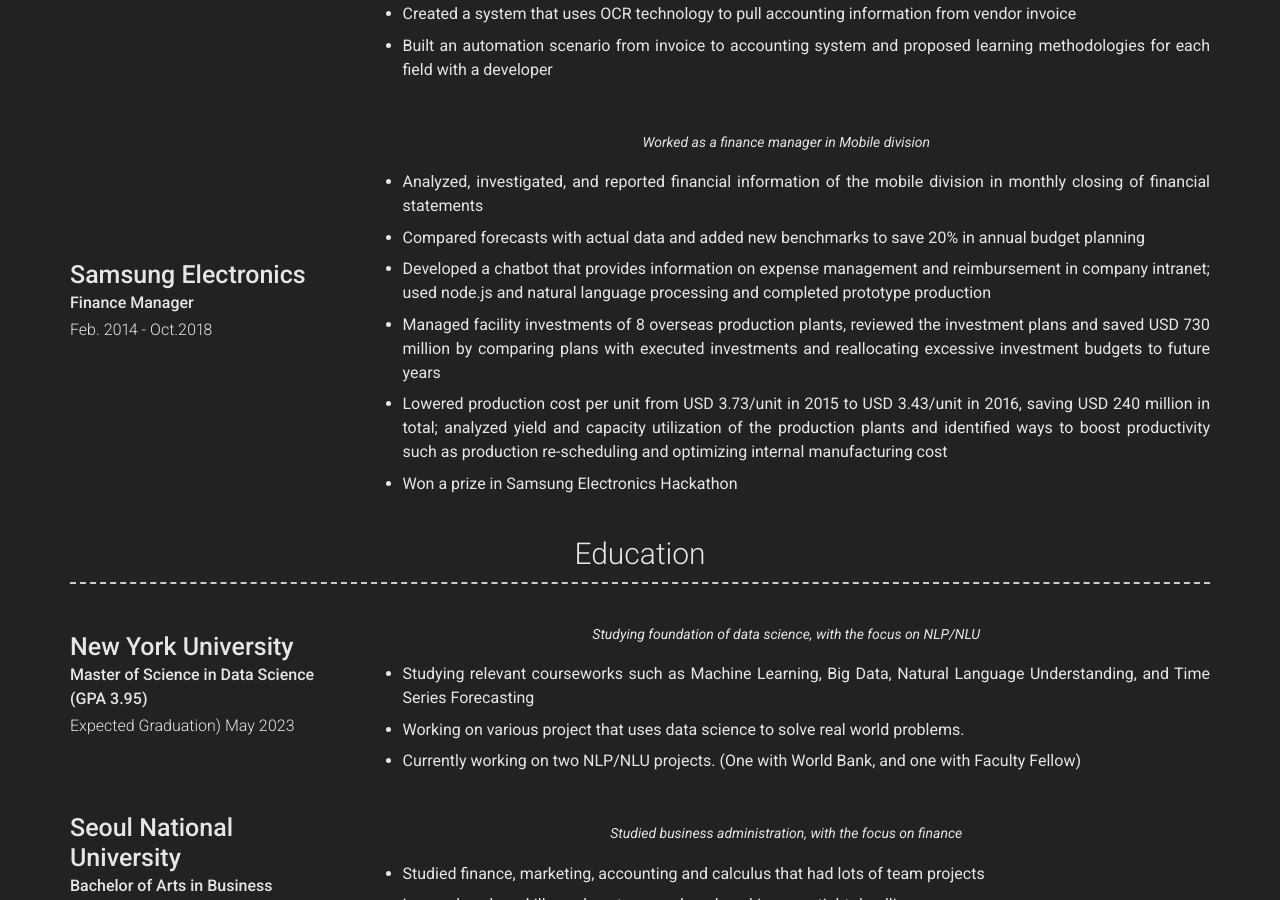
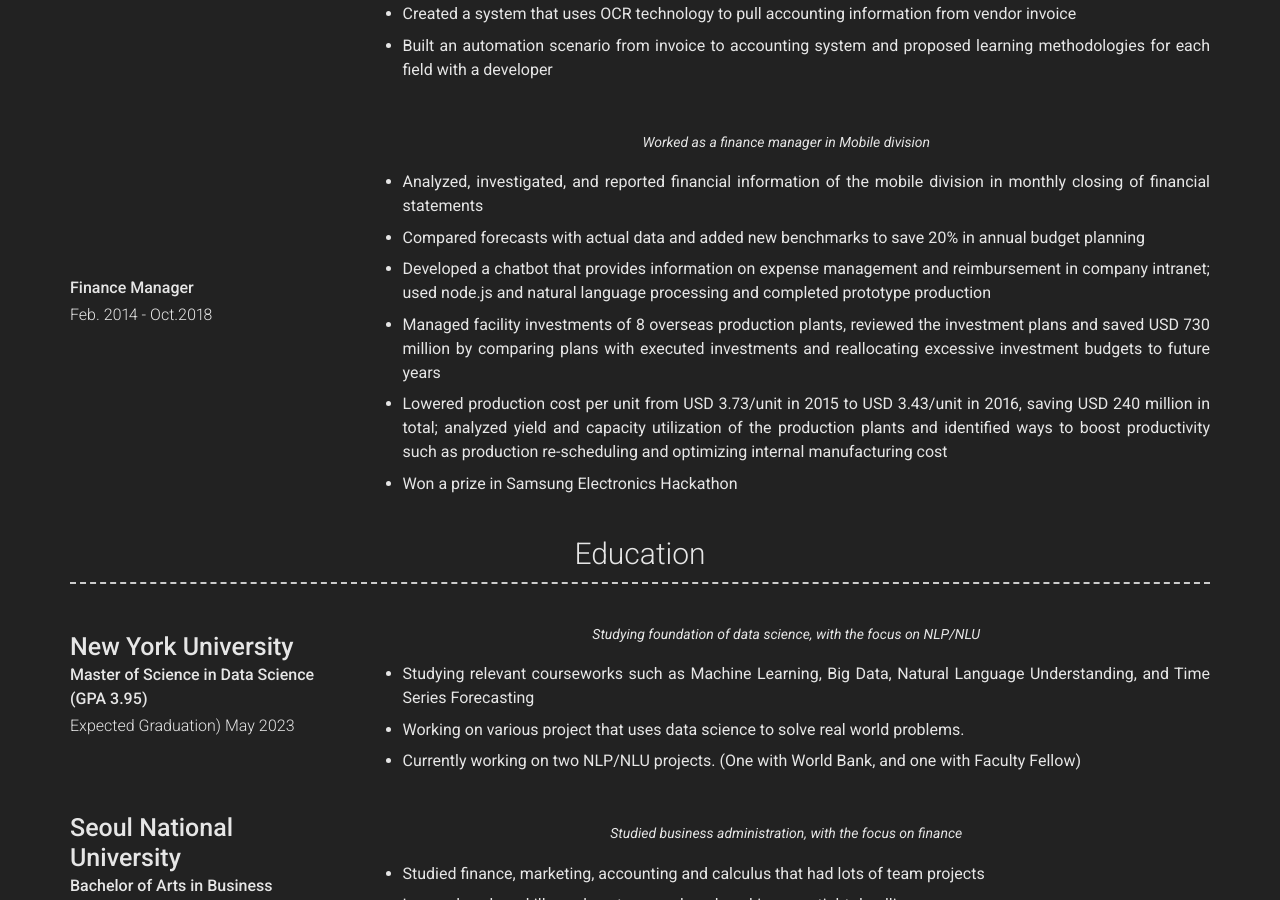
Before and after one commit to sproogen/modern-resume-theme, a Jekyll site: the page built from index.md, in a window 1280 px wide and 900 px high, scrolled down 3102 px. Built offline with Jekyll 4.4.1, drawn with Linux system fonts in a browser that asks for light colours; nearby versions of some CDN libraries.

Commit message:
update_0213_5

```diff
--- a/_config.yml
+++ b/_config.yml
@@ -210,7 +210,7 @@
           - Built an automation scenario from invoice to accounting system and proposed learning methodologies for each field with a developer
 
       - layout: left
-        title: Samsung Electronics
+        title:
         sub_title: Finance Manager
         caption: Feb. 2014 - Oct.2018
         # link: Link to company (optional)
```
